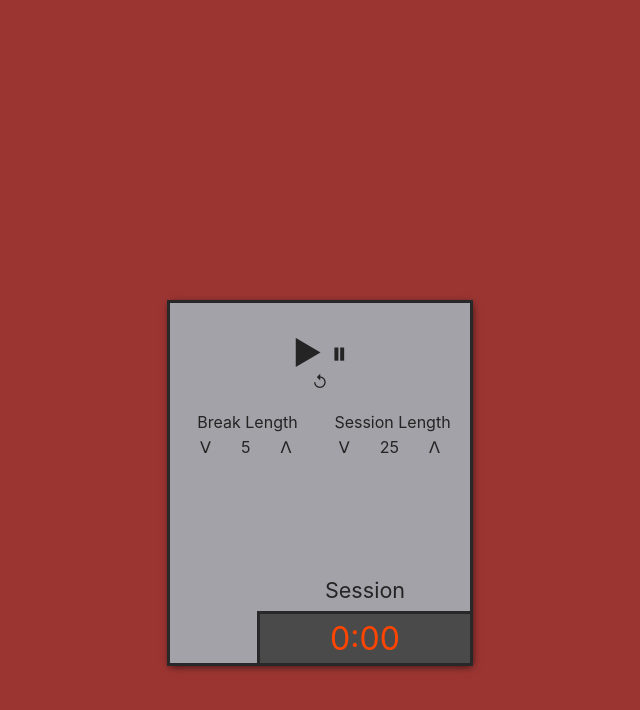
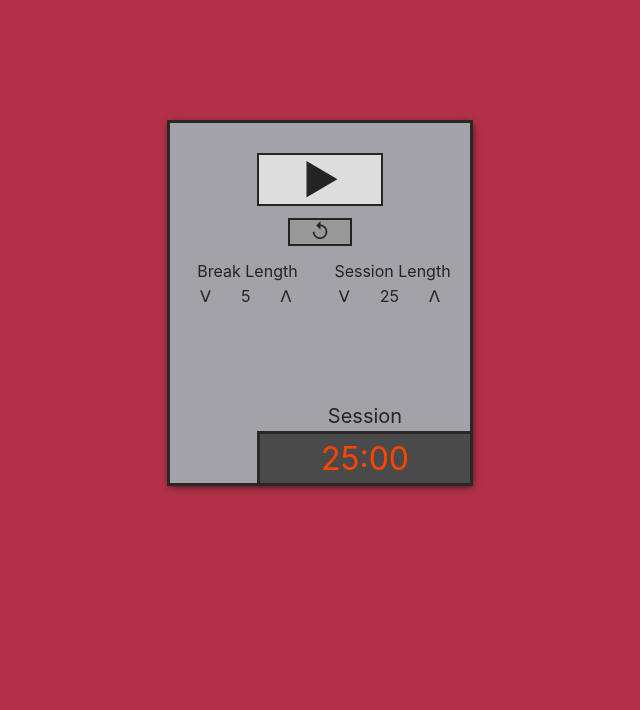
Before and after one commit to BillyBDev/pomodoro-clock, a React (Create React App) app: page / in a window 1280 px wide. Shown: the top 710 px of the page, without its empty margins (320-960 px from the left). Built offline with nearby package versions, Linux system fonts and the light colour scheme.

Commit message:
starting to add functionality

```diff
--- a/src/App.js
+++ b/src/App.js
@@ -1,41 +1,123 @@
+import React, { useState, useEffect, useRef } from 'react';
 import './App.css';
 
 function App() {
 
-// what do we want to track in state?
-// current time
-// whether we're on break or session
-// break length and session length
+
+
+  const [time, setTime] = useState("25:00");
+  const defaultTimeSettings = {"session": 25, "break": 5};
+  const [timeSettings, setTimeSettings] = useState(defaultTimeSettings);
+  // const [breakLength, setBreakLength] = useState(5);
+  // const [sessionLength, setSessionLength] = useState(25);
+  const [isRunning, setIsRunning] = useState(false);
+  const [runningType, setRunningType] = useState("session");
+
+  let timeoutID;
+
+  function toggleTimer(){
+    if (isRunning) clearTimeout(timeoutID)
+    setIsRunning(!isRunning);
+  }
+
+  useEffect(() => {
+    if (isRunning){
+      timeoutID = setTimeout(tickDown, 1000);
+    }
+  })
+
+  function tickDown(){
+    let minutes = Number(time.slice(0, 2));
+    let seconds = Number(time.slice(3));
+
+    seconds--;
+
+    if (seconds < 0) {
+      seconds = 59;
+      minutes--;
+    }
+
+    if (minutes < 0) {
+      document.getElementById("beep").play();
+
+      // alert("end!");
+      // (runningType === "session" ? setRunningType("break") : setRunningType("session"));
+    }
+
+    minutes = minutes.toString()
+    seconds = seconds.toString();
+
+    if (minutes.length === 1) minutes = "0" + minutes;
+    if (seconds.length === 1) seconds = "0" + seconds;
+
+    setTime(minutes + ":" + seconds);
+  }
+
+  function adjustSetting(sessionType, amount){
+    if (isRunning) return;
+
+    let newSetting = {...timeSettings};
+    newSetting[sessionType] += amount;
+
+    if ( newSetting[sessionType] < 1 || newSetting[sessionType] > 60) return;
+
+    if (sessionType === runningType) {
+      // update current time based on new setting
+      let newTime = newSetting[sessionType].toString();
+      if (newTime.length === 1) newTime = "0" + newTime;
+      newTime += ":00";
+      setTime(newTime);
+    }
+
+    setTimeSettings(newSetting);
+  }
 
   return (
+    <>
+      <audio preload="auto" id="beep" src="https://soundcamp.org/sounds/382/decreasing_beeping_z7s.mp3"></audio>
       <div className="card">
-      <div id="start_stop">
-        ▶ ⏸
+        <div
+          onClick={
+            toggleTimer
+          }
+        id="start_stop">
+          {isRunning ? "⏸" : "▶"}
         </div>
 
-      <div id="reset">↺</div>
+        <div
+          onClick={
+            () => {
+              clearTimeout(timeoutID);
+              setTime("25:00");
+              setTimeSettings(defaultTimeSettings);
+              setIsRunning(false);
+              setRunningType("session");
+            }
+        }
+        id="reset">↺</div>
 
         <div id="middle">
           <div id="break-label" class="top-mid-label">Break Length</div>
           <div id="session-label" class="top-mid-label">Session Length</div>
 
-        <div id="break-decrement" class="adj-btn">ᐯ</div>
-        <div id="break-length">5</div>
-        <div id="break-increment" class="adj-btn">ᐱ</div>
+          <div onClick={() => {adjustSetting("break", -1)}} id="break-decrement" class="adj-btn">ᐯ</div>
+          <div id="break-length">{timeSettings["break"]}</div>
+          <div onClick={() => {adjustSetting("break", 1)}} id="break-increment" class="adj-btn">ᐱ</div>
 
-        <div id="session-decrement" class="adj-btn">ᐯ</div>
-        <div id="session-length">25</div>
-        <div id="session-increment" class="adj-btn">ᐱ</div>
+          <div onClick={() => {adjustSetting("session", -1)}} id="session-decrement" class="adj-btn">ᐯ</div>
+          <div id="session-length">{timeSettings["session"]}</div>
+          <div onClick={() => {adjustSetting("session", 1)}} id="session-increment" class="adj-btn">ᐱ</div>
         </div>
 
         <div id="timer-label">Session</div>
 
         <div id="time-box">
-        <div id="time-left">0:00</div>
+          <div id="time-left">{time}</div>
         </div>
 
 
       </div>
+    </>
   );
 }
 
--- a/src/index.css
+++ b/src/index.css
@@ -5,7 +5,7 @@ body {
     sans-serif;
   -webkit-font-smoothing: antialiased;
   -moz-osx-font-smoothing: grayscale;
-  background-color: rgb(155, 53, 50);
+  background-color: #b23148;
   color: white;
   text-align: center;
 }
@@ -29,7 +29,7 @@ go out-to-in
   border: 3px solid #282828;
   background-color: #a2a2a8;
   color: #242424;
-  margin: 300px auto 0;
+  margin: 15vh auto 0;
   width: 300px;
   height: 360px;
   box-shadow: 1px 2px 8px -2px rgba(0,0,0,0.76);
@@ -38,9 +38,20 @@ go out-to-in
 }
 
 #start_stop {
-  margin-top: 30px;
-  width: 100%;
-  font-size: 2em;
+  margin: 30px auto 12px;
+  width: 40%;
+  background-color: #DDD;
+  border: 2px solid #242424;
+  padding-left: 2px;
+  font-size: 2.5em;
+}
+
+#reset {
+  width: 20%;
+  margin: 0 auto;
+  border: 2px solid #242424;
+  background-color: #999;
+  font-size: 1.25em;
 }
 
 #middle {
@@ -50,7 +61,7 @@ go out-to-in
 }
 
 .top-mid-label {
-  margin: 20px 0 5px;
+  margin: 15px 0 5px;
   width: 45%;
 }
 
@@ -61,9 +72,9 @@ go out-to-in
 #timer-label {
   position: absolute;
   width: 70%;
-  bottom: 60px;
+  bottom: 55px;
   right: 0px;
-  font-size: 1.35em;
+  font-size: 1.25em;
 }
 
 #time-box {
```
Lines whose indentation alone changed are shown as unchanged.
